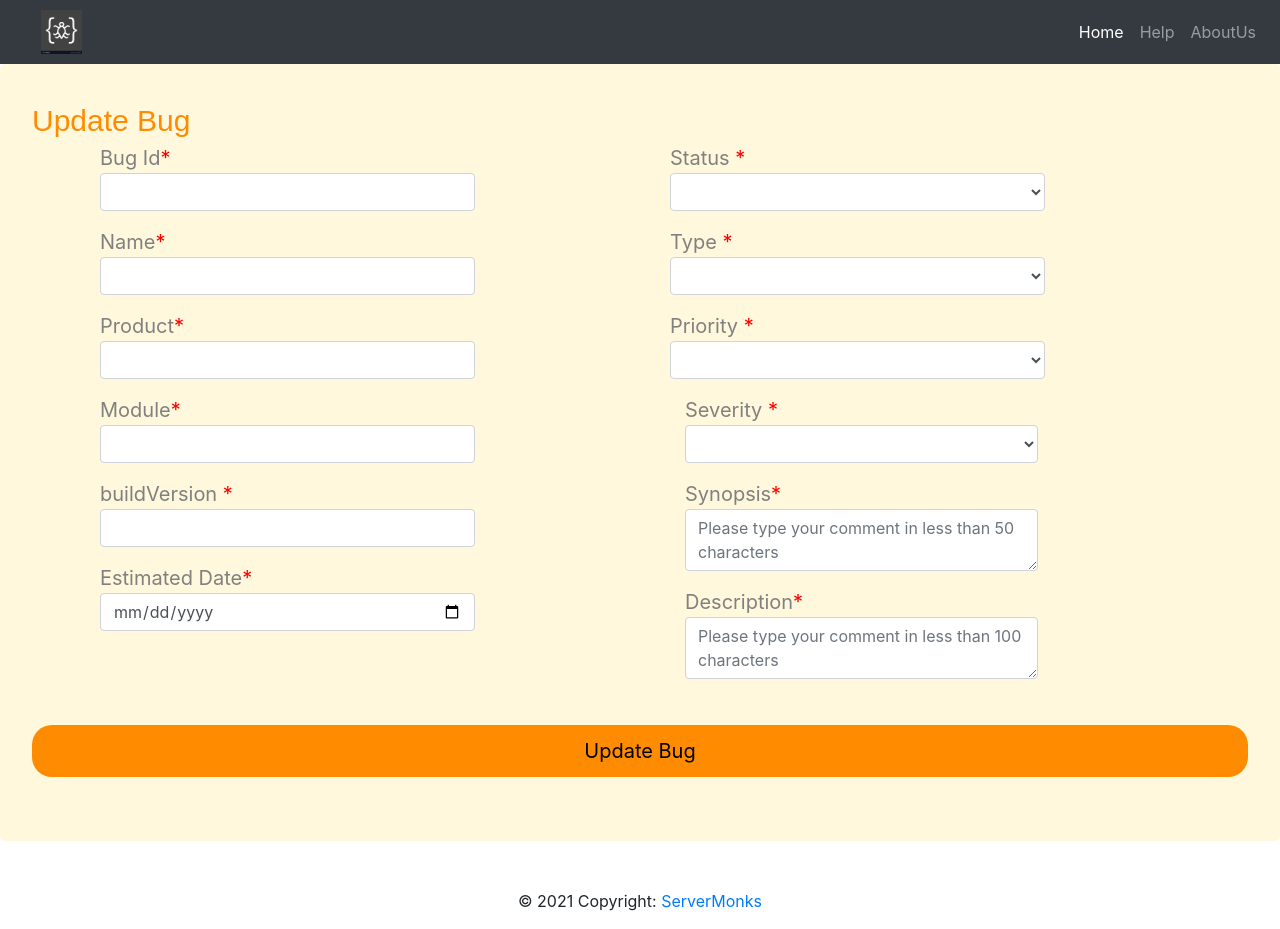
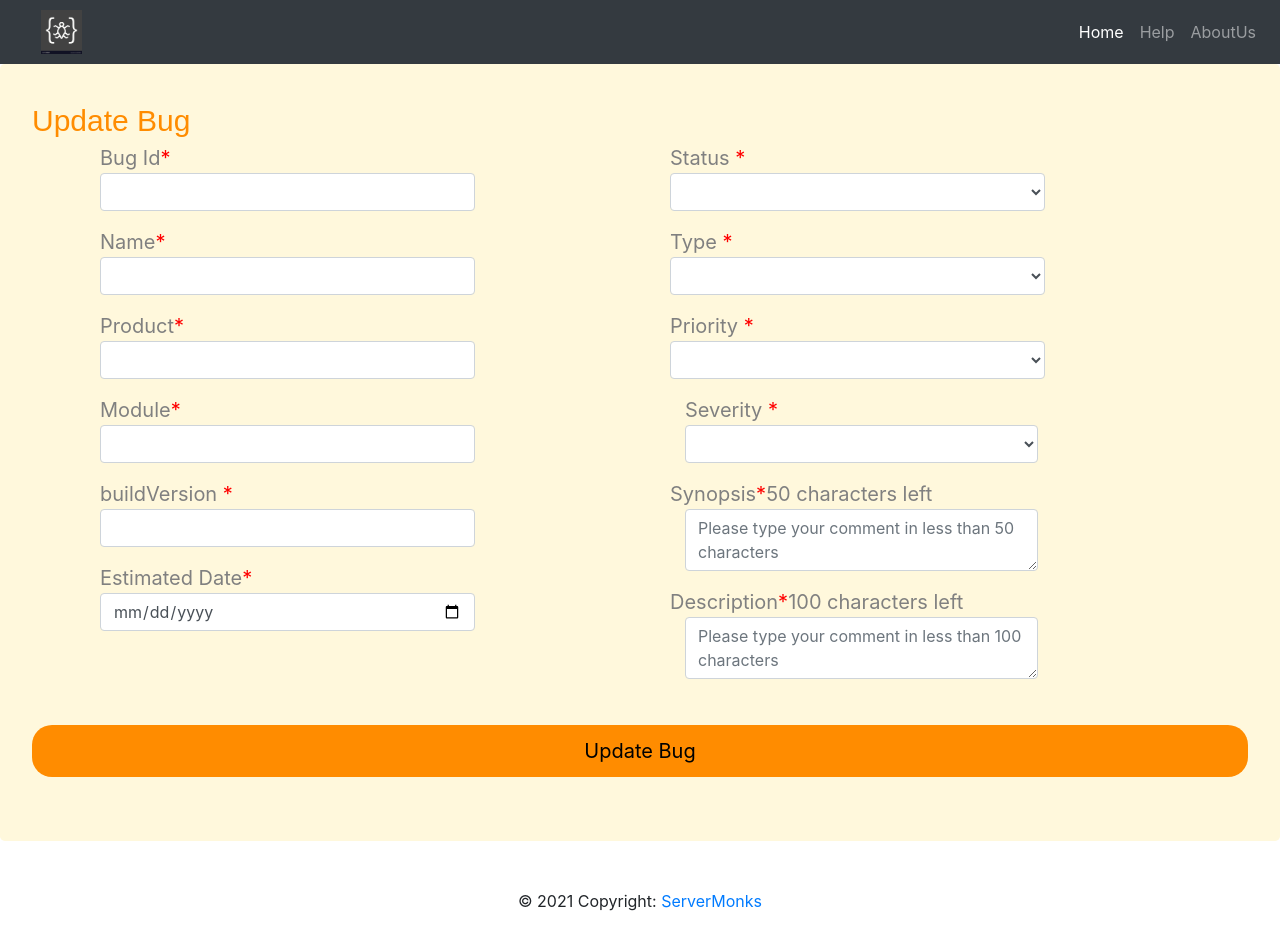
Before and after one commit to rinkuagarwal/BTS-Angular-Complete, an Angular app: page /update in a window 1280 px wide. Built offline with nearby package versions, Linux system fonts and the light colour scheme.

Commit message:
added counter in synopsis and decription row

```diff
--- a/src/app/update-bug/update-bug.component.html
+++ b/src/app/update-bug/update-bug.component.html
@@ -142,8 +142,8 @@
 
 
             <div class="form-group">
-              <label class="control-label col-sm-3 col-md-offset-2" for="pwd">Synopsis<span
-                  style="color:red">*</span></label>
+              <label class="control-label col-sm-15 col-md-offset-2" for="pwd">Synopsis<span
+                  style="color:red">*</span><span >{{50-bug.synopsis.length}} characters left</span></label>
               <div class="col-sm-9">
                 <textarea [(ngModel)]='bug.synopsis' minlength="5" maxlength="50" class="form-control"
                   placeholder="Please type your comment in less than 50 characters" id="synopsis" name="synopsis"
@@ -152,8 +152,8 @@
             </div>
 
             <div class="form-group">
-              <label class="control-label col-sm-3 col-md-offset-4" for="pwd">Description<span
-                  style="color:red">*</span></label>
+              <label class="control-label col-sm-15 col-md-offset-4" for="pwd">Description<span
+                  style="color:red">*</span><span >{{100-bug.description.length}} characters left</span></label>
               <div class="col-sm-9">
                 <textarea [(ngModel)]='bug.description' minlength="5" maxlength="100" class="form-control"
                   placeholder="Please type your comment in less than 100 characters" id="description" name="description"
--- a/src/app/update-bug/update-bug.component.ts
+++ b/src/app/update-bug/update-bug.component.ts
@@ -16,8 +16,6 @@
   {const promise = this.bugService.update(this.bug,this.bug.id);
     promise.subscribe(response=> {
       console.log(response);
-
-
       alert('Bug added..')
 
     },
```
